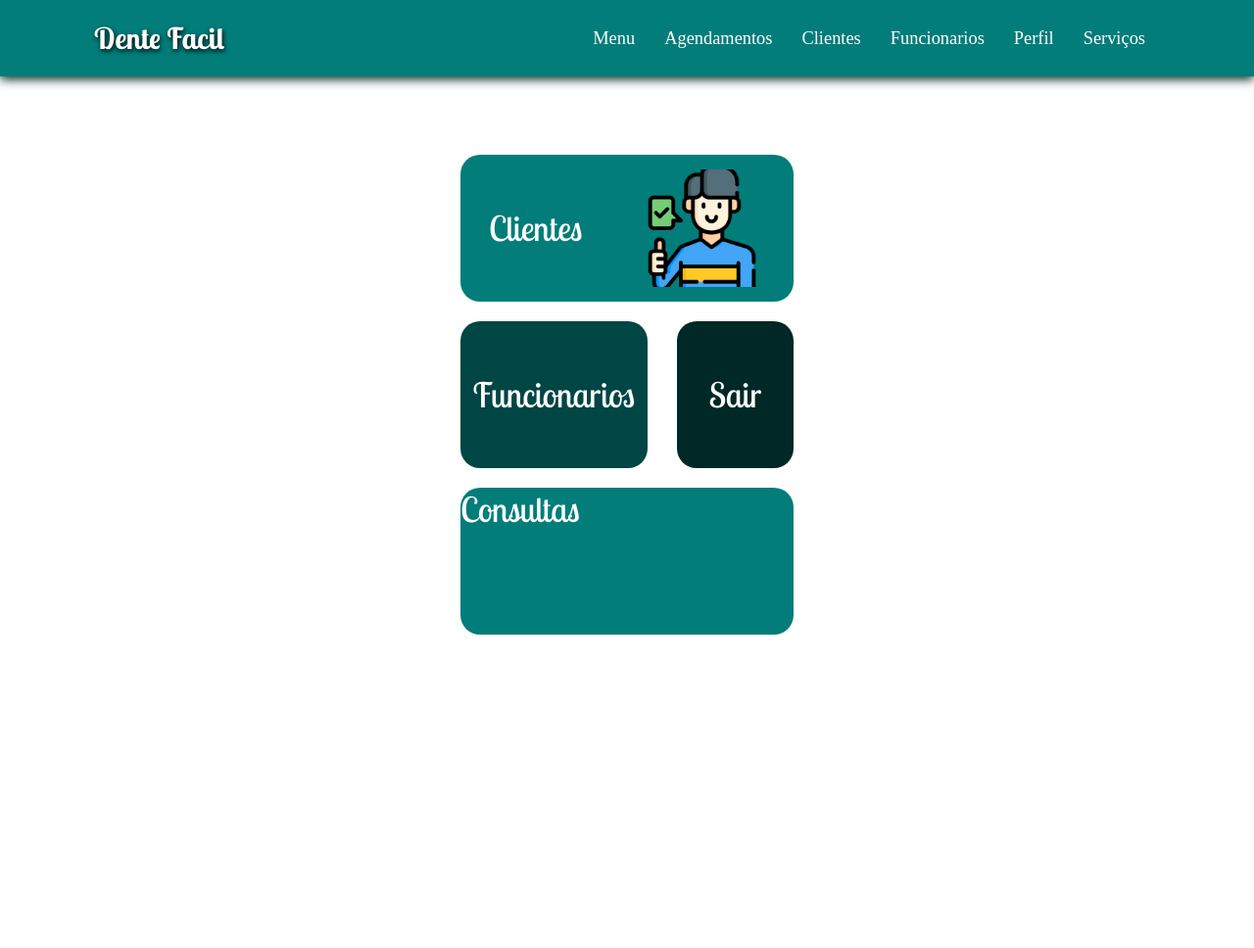
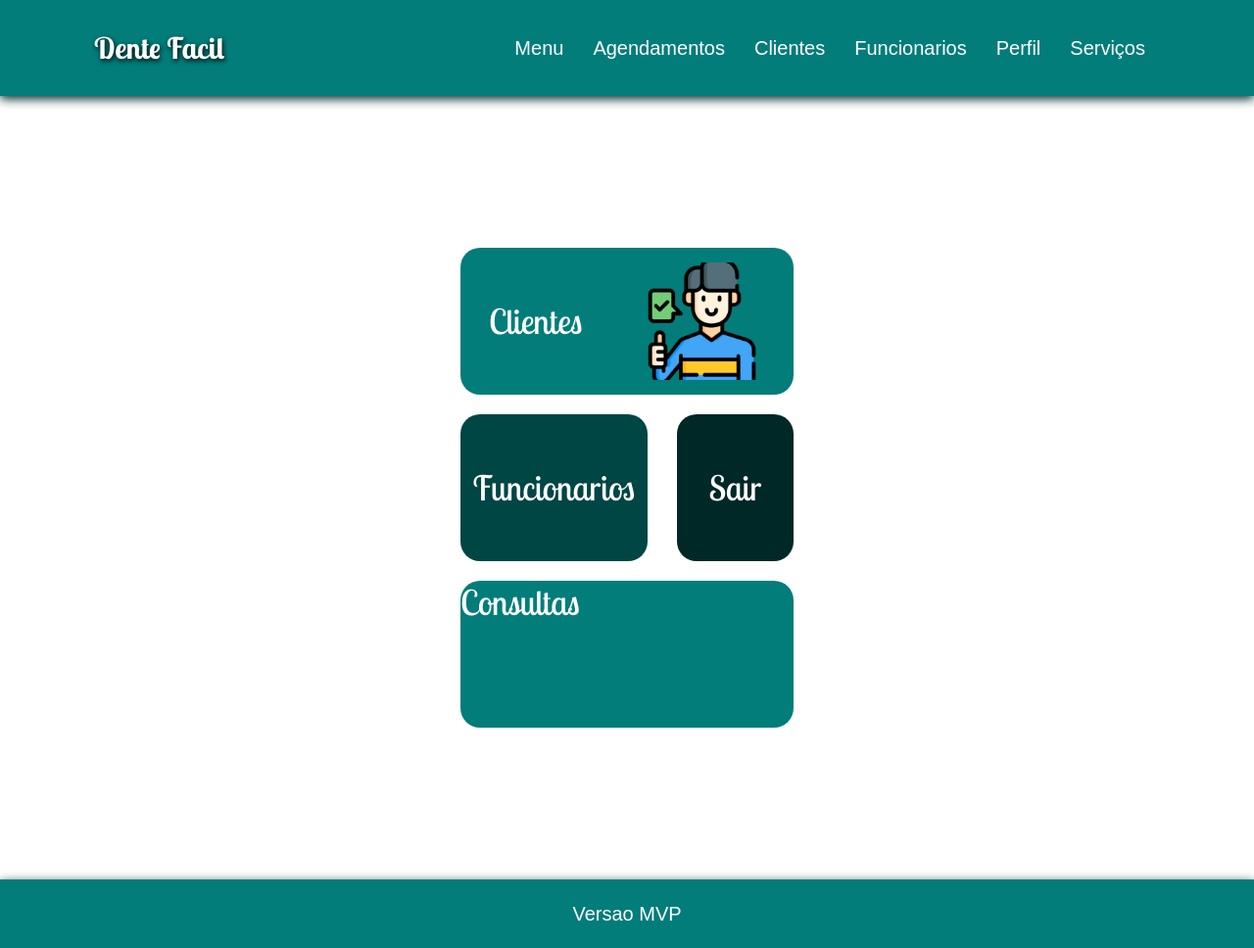
Before and after one commit to Kelsonobd/pagina-funcionario-dente-facil, a plain HTML site: page index.html in a window 1280 px wide. Shown: the whole page at 98% size. Before the commit the page ends 908 px from the top, so only its background shows below. Drawn offline with Linux system fonts and the light colour scheme.

Commit message:
ajustes-finais

```diff
--- a/assets/css/style.css
+++ b/assets/css/style.css
@@ -14,7 +14,7 @@ header {
 
 .nav-bar {
     /* INICIO BARRA DE NAVEGAÇÃO */
-    height: 30px;
+    height: 50px;
     display: flex;
     justify-content: space-between;
     padding: 1.5rem 6rem;
@@ -30,7 +30,6 @@ header {
     color: #FFF;
     font-size: 30px;
     font-family: "Lobster Two", sans-serif;
-    ;
     text-shadow: 1px 2px 5px black;
 }
 
@@ -52,8 +51,9 @@ header {
 }
 
 .nav-link {
+    font-family: Arial, Helvetica, sans-serif;
     text-decoration: none;
-    font-size: 1.15rem;
+    font-size: 20px;
     color: #fff;
     font-weight: 400;
 }
@@ -77,17 +77,18 @@ section {
     height: 100vh;
     display: flex;
     justify-content: center;
-    padding-top: 30px;
+    align-items: center;
+
 }
 
 .container{
     /* INICIO DO CONTAINER */
-    padding-top: 50px;
+
 }
 
 .container a {
     text-decoration: none;
-    color: inherit
+    color: inherit;
 }
 
 .clientes {
@@ -148,8 +149,32 @@ section {
     text-align: center;
 }
 
+footer {
+    display: flex;
+    justify-content: center;
+    align-items: center;
+    height: 70px;
+    background-color: #027d7a;
+    box-shadow: 0px 3px 10px #002827;
+}
+footer .textFooter {
+    color:#FFF;
+    font-size: 20px;
+    font-weight: 400;
+    font-family: Arial, Helvetica, sans-serif;
+}
 
-@media screen and (max-width: 730px) {
+
+
+
+
+
+
+
+
+
+/* RESPONSIVIDDADE */
+@media screen and (max-width: 869px) {
     .nav-bar {
         padding: 1.5rem 4rem;
         align-items: center;
@@ -184,27 +209,5 @@ section {
         display: block;
         padding-top: 0.8rem;
     }
-/*
-    .mobile-menu-icon button {
-        background-color: transparent;
-        border: none;
-        cursor: pointer;
-    }
-
-    .mobile-menu {
-        display: flex;
-        flex-direction: column;
-        text-align: center;
-        padding-bottom: 1rem;
-    }
-
-    .mobile-menu .nav-item {
-        display: block;
-        padding-top: 1.2rem;
-    }
-
-    .open {
-        display: block;
-    }
 
 }
--- a/index.html
+++ b/index.html
@@ -70,6 +70,9 @@
         </div>
     </section>
     <!-- FIM DA SECTION -->
+    <footer>
+        <div class="textFooter" >Versao MVP</div>
+    </footer>
     <script src="/assets/js/script.js"></script>
 </body>
 
```
Also changed, not shown: 2 other files.
